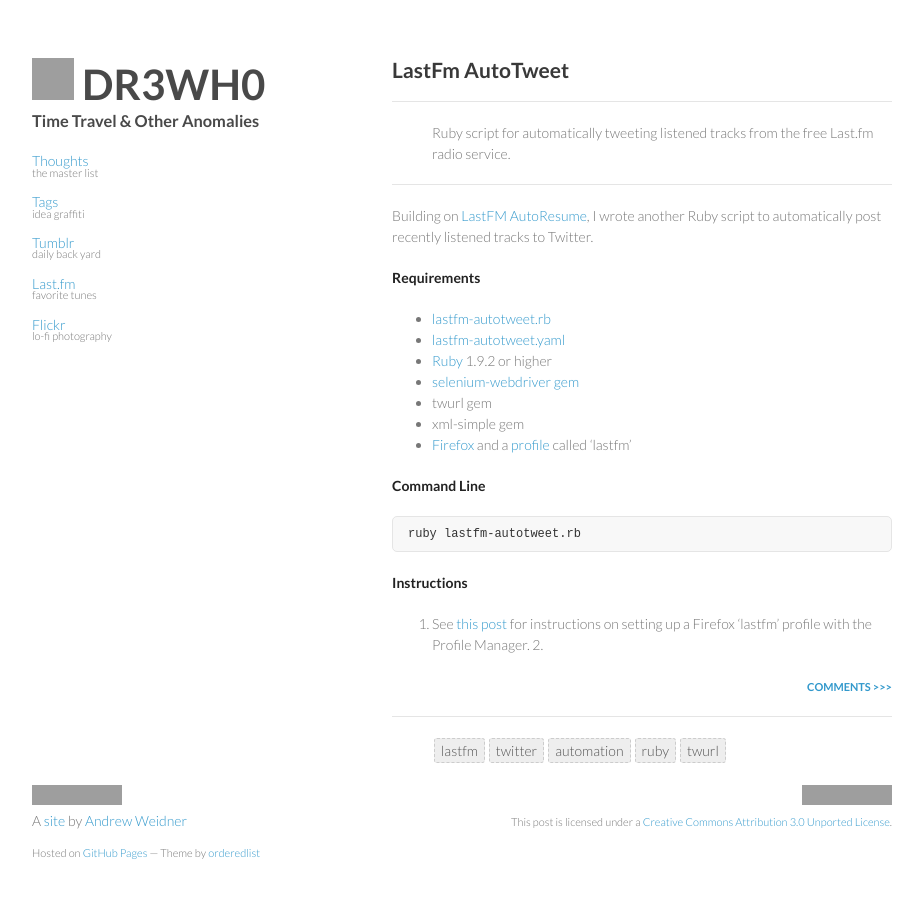
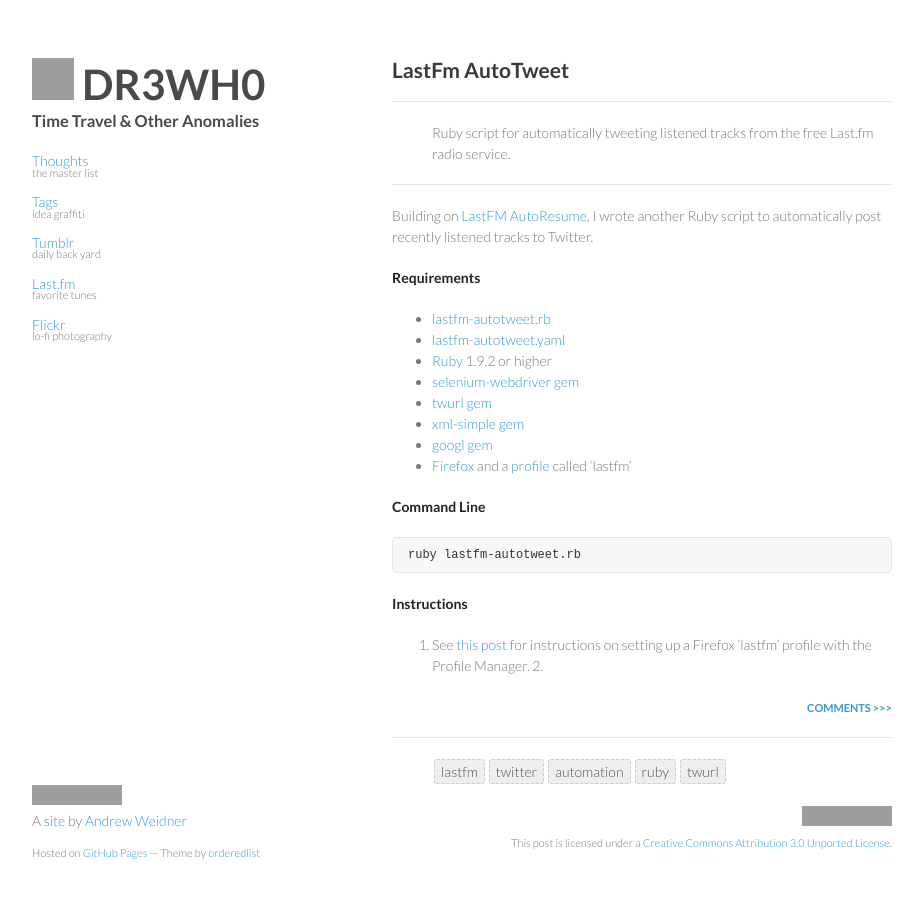
Before and after one commit to DR3WH0/DR3WH0.github.io, a Jekyll site: the page built from _posts/2013-08-19-lastfm-autotweet.md, in a window 1280 px wide and 922 px high. Shown: the top 898 px of the window, without its empty margins (178-1101 px from the left). Built offline with Jekyll 4.4.1, drawn with Linux system fonts in a browser that asks for light colours; Markdown is read by kramdown in place of the engine named in the settings; comment, search, counter and statistics services are not loaded; grey boxes are pictures that could not be loaded.

Commit message:
Updated 2013-08-19-lastfm-autotweet.md

```diff
--- a/_posts/2013-08-19-lastfm-autotweet.md
+++ b/_posts/2013-08-19-lastfm-autotweet.md
@@ -15,8 +15,9 @@
 * [lastfm-autotweet.yaml](https://gist.github.com/DR3WH0/6268055#file-lastfm-autotweet-yaml)
 * [Ruby](http://www.ruby-lang.org/en/) 1.9.2 or higher
 * [selenium-webdriver gem](http://rubygems.org/gems/selenium-webdriver)
-* twurl gem
-* xml-simple gem
+* [twurl gem](http://rubygems.org/gems/twurl)
+* [xml-simple gem](http://rubygems.org/gems/xml-simple)
+* [googl gem](http://rubygems.org/gems/googl)
 * [Firefox](http://www.mozilla.org/en-US/firefox/new/) and a [profile](https://support.mozilla.org/en-US/kb/profiles-where-firefox-stores-user-data) called 'lastfm'
 
 **Command Line**
```
